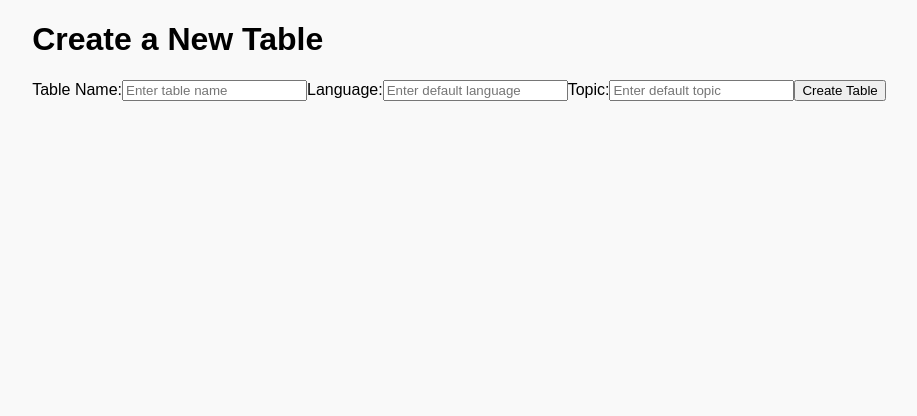
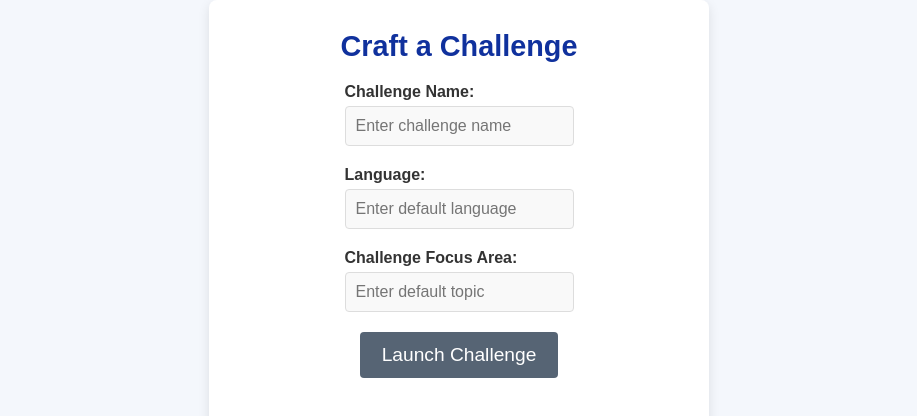
Before and after one commit to xROBERTINOx/hoyahacks2025, a Next.js app: page /game/teacher in a window 1280 px wide. Shown: the top 416 px of the page, without its empty margins (181-1098 px from the left). Built offline with nearby package versions, Linux system fonts and the light colour scheme.

Commit message:
teacher page styling

```diff
--- a/app/game/teacher/page.tsx
+++ b/app/game/teacher/page.tsx
@@ -2,8 +2,9 @@
 
 import { useState } from 'react';
 import { createClient } from '@supabase/supabase-js';
+import './style.css';  // Importing the CSS file
 
-// Initialize Supabase Client
+// Initialize Supabase Client securely using environment variables
 const supabase = createClient(
   'https://ezgwrtlffasgcngovzdg.supabase.co', // Replace with your Supabase URL
   'eyJhbGciOiJIUzI1NiIsInR5cCI6IkpXVCJ9.eyJpc3MiOiJzdXBhYmFzZSIsInJlZiI6ImV6Z3dydGxmZmFzZ2NuZ292emRnIiwicm9sZSI6ImFub24iLCJpYXQiOjE3Mzc4MTUzMDksImV4cCI6MjA1MzM5MTMwOX0.xFGHErSi5Ovzr_PGWE9TYqj80eJ57EEAK9Z9UDLGMyw' // Replace with your Supabase Anon Public Key
@@ -14,111 +15,109 @@ const TeacherPage = () => {
   const [defaultLanguage, setDefaultLanguage] = useState('');
   const [defaultTopic, setDefaultTopic] = useState('');
   const [loading, setLoading] = useState(false);
+  const [error, setError] = useState('');
 
-  // Function to create a new table and enable realtime
+  // Function to handle table creation
   const handleCreateTable = async () => {
     if (!tableName || !defaultLanguage || !defaultTopic) {
-      alert('Please provide both a table name, default language, and default topic.');
+      setError('Please provide a challenge name, default language, and default focus area.');
       return;
     }
 
     setLoading(true);
+    setError('');
+
+    // Clean table name by removing spaces
+    const cleanTableName = tableName.replace(/\s+/g, '');
 
     const query = `
-      CREATE TABLE IF NOT EXISTS ${tableName} (
+      CREATE TABLE IF NOT EXISTS ${cleanTableName} (
         id SERIAL PRIMARY KEY,
-        language TEXT DEFAULT '${defaultLanguage}',  -- Default language
-        topic TEXT DEFAULT '${defaultTopic}',      -- Default topic
-        question TEXT DEFAULT 'none',              -- Default question (set to "none")
-        difficulty TEXT NOT NULL,
+        language TEXT DEFAULT '${defaultLanguage}',
+        topic TEXT DEFAULT '${defaultTopic}',
+        question TEXT DEFAULT 'none',
+        difficulty TEXT NOT NULL
       );
 
-      -- Enable Row-Level Security (RLS) for the table
-      ALTER TABLE ${tableName} ENABLE ROW LEVEL SECURITY;
-
-      -- Create policy for select (reading data)
-      CREATE POLICY select_policy
-      ON ${tableName}
-      FOR SELECT
-      USING (true);
-
-      -- Create policy for insert (writing data)
-      CREATE POLICY insert_policy
-      ON ${tableName}
-      FOR INSERT
-      WITH CHECK (true);
+      ALTER TABLE ${cleanTableName} ENABLE ROW LEVEL SECURITY;
+      CREATE POLICY select_policy ON ${cleanTableName} FOR SELECT USING (true);
+      CREATE POLICY insert_policy ON ${cleanTableName} FOR INSERT WITH CHECK (true);
     `;
 
     try {
       const { error } = await supabase.rpc('execute_sql', { sql: query });
 
       if (error) {
-        alert('Error creating table: ' + error.message);
+        setError('Error creating Challenge: ' + error.message);
       } else {
-        alert(`Table "${tableName}" created successfully with default language "${defaultLanguage}", default topic "${defaultTopic}", and default question "none".`);
-
-        // Set up realtime subscription on the table
-        setupRealtimeSubscription(tableName);
-
+        alert(`Challenge "${tableName}" created successfully!`);
+        setupRealtimeSubscription(cleanTableName);
         setTableName('');
         setDefaultLanguage('');
         setDefaultTopic('');
       }
     } catch (err) {
-      alert('Unexpected error: ' + (err instanceof Error ? err.message : 'Unknown error'));
+      setError('Unexpected error: ' + (err instanceof Error ? err.message : 'Unknown error'));
     } finally {
       setLoading(false);
     }
   };
 
-  // Function to set up realtime subscription on the table
-  const setupRealtimeSubscription = (tableName: string) => {
+  // Set up real-time subscription on the table
+  const setupRealtimeSubscription = (cleanTableName: string) => {
     const channel = supabase
-      .channel(`public:${tableName}`)
-      .on('postgres_changes', { event: '*', schema: 'public', table: tableName }, (payload: any) => {
+      .channel(`public:${cleanTableName}`)
+      .on('postgres_changes', { event: '*', schema: 'public', table: cleanTableName }, (payload: any) => {
         console.log('Realtime update received:', payload);
-        // Handle the realtime update (e.g., update UI)
       })
       .subscribe();
-
-    console.log(`Subscribed to realtime updates for table: ${tableName}`);
   };
 
   return (
-    <div>
-      <h1>Create a New Table</h1>
-      <div>
-        <label>
-          Table Name:
+    <div className="container">
+      <h1 className="header">Craft a Challenge</h1>
+
+      {error && <div className="error-message">{error}</div>}
+
+      <div className="form-group">
+        <label htmlFor="tableName">Challenge Name:</label>
         <input
+          id="tableName"
           type="text"
           value={tableName}
           onChange={(e) => setTableName(e.target.value)}
-            placeholder="Enter table name"
+          placeholder="Enter challenge name"
+          className="input-field"
         />
-        </label>
-        <label>
-          Language:
+      </div>
+
+      <div className="form-group">
+        <label htmlFor="defaultLanguage">Language:</label>
         <input
+          id="defaultLanguage"
           type="text"
           value={defaultLanguage}
           onChange={(e) => setDefaultLanguage(e.target.value)}
           placeholder="Enter default language"
+          className="input-field"
         />
-        </label>
-        <label>
-          Topic:
+      </div>
+
+      <div className="form-group">
+        <label htmlFor="defaultTopic">Challenge Focus Area:</label>
         <input
+          id="defaultTopic"
           type="text"
           value={defaultTopic}
           onChange={(e) => setDefaultTopic(e.target.value)}
           placeholder="Enter default topic"
+          className="input-field"
         />
-        </label>
-        <button onClick={handleCreateTable} disabled={loading}>
-          {loading ? 'Creating...' : 'Create Table'}
+      </div>
+
+      <button className="submit-btn" onClick={handleCreateTable} disabled={loading}>
+        {loading ? 'Creating...' : 'Launch Challenge'}
       </button>
-      </div>
     </div>
   );
 };
--- /dev/null
+++ b/app/game/teacher/style.css
@@ -0,0 +1,86 @@
+/* Basic Reset */
+* {
+    margin: 0;
+    padding: 0;
+    box-sizing: border-box;
+  }
+
+  body {
+    font-family: 'Arial', sans-serif;
+    background-color: #f4f7fc;
+    color: #333;
+    display: flex;
+    justify-content: center;
+    align-items: center;
+    height: 100vh;
+    padding: 120px;
+  }
+
+  .container {
+    background-color: white;
+    padding: 30px;
+    border-radius: 8px;
+    box-shadow: 0 4px 12px rgba(0, 0, 0, 0.1);
+    width: 100%;
+    max-width: 500px;
+  }
+
+  .header {
+    text-align: center;
+    font-size: 1.8rem;
+    margin-bottom: 20px;
+    color: #10319d;
+  }
+
+  .form-group {
+    margin-bottom: 20px;
+  }
+
+  label {
+    display: block;
+    font-size: 1rem;
+    font-weight: bold;
+    margin-bottom: 5px;
+  }
+
+  .input-field {
+    width: 100%;
+    padding: 10px;
+    font-size: 1rem;
+    border: 1px solid #ddd;
+    border-radius: 4px;
+    background-color: #f9f9f9;
+  }
+
+  .input-field:focus {
+    border-color: #007BFF;
+    outline: none;
+  }
+
+  button.submit-btn {
+    width: 45%;
+    padding: 12px;
+    background-color: #566474;
+    color: white;
+    font-size: 1.2rem;
+    border: none;
+    border-radius: 4px;
+    cursor: pointer;
+    transition: background-color 0.3s ease;
+  }
+
+  button.submit-btn:hover {
+    background-color: #295b04;
+  }
+
+  button.submit-btn:disabled {
+    background-color: #ccc;
+    cursor: not-allowed;
+  }
+
+  .error-message {
+    color: red;
+    font-size: 0.9rem;
+    text-align: center;
+    margin-bottom: 15px;
+  }
```
Lines whose indentation alone changed are shown as unchanged.
